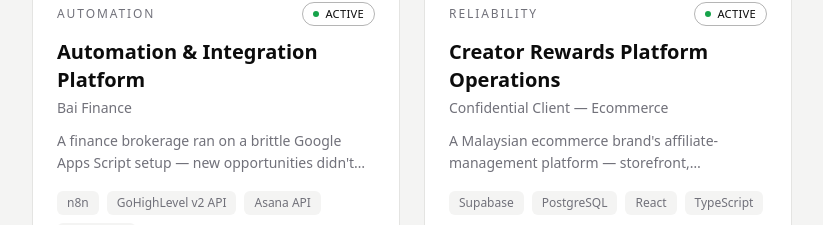
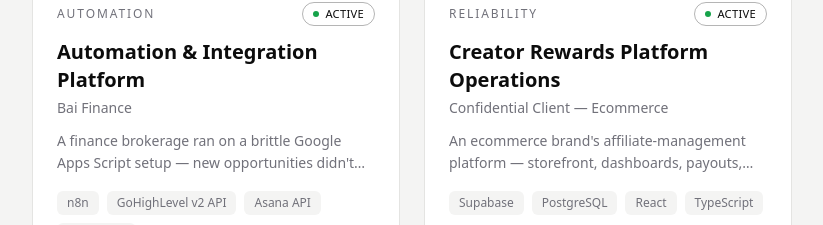
Before and after one commit to KoolDudeGameDev/portfolio, a Next.js app: page /portfolio/ in a window 1280 px wide. Shown: the part 3380-3605 px from the top of the page, without its empty margins (32-855 px from the left). Built offline with nearby package versions, Linux system fonts and the light colour scheme.

Commit message:
drop the malaysia mentions

```diff
--- a/content/experience.ts
+++ b/content/experience.ts
@@ -19,9 +19,9 @@
     period: "Jun 2026 — Sep 2026",
     role: "Technical Operations Engineer (Agency Contract)",
     org: "Confidential Client — Ecommerce",
-    location: "Remote — Malaysia",
+    location: "Remote",
     summary:
-      "Placed by a software agency as the sole engineer on one client product — a Malaysian affiliate-rewards ecommerce platform — owning uptime monitoring, incident response, security review of live endpoints, Supabase/PostgreSQL maintenance, and React/TypeScript feature work under a tiered SLA, in direct contact with the client.",
+      "Placed by a software agency as the sole engineer on one client product — an affiliate-rewards ecommerce platform — owning uptime monitoring, incident response, security review of live endpoints, Supabase/PostgreSQL maintenance, and React/TypeScript feature work under a tiered SLA, in direct contact with the client.",
   },
   {
     period: "Jun 2025 — May 2026",
--- a/content/work.ts
+++ b/content/work.ts
@@ -133,7 +133,7 @@
     status: "Active",
     featured: true,
     problem:
-      "A Malaysian ecommerce brand's affiliate-management platform — storefront, dashboards, payouts, messaging — had one engineer available to keep it alive, and its failures surfaced as wrong numbers rather than as errors.",
+      "An ecommerce brand's affiliate-management platform — storefront, dashboards, payouts, messaging — had one engineer available to keep it alive, and its failures surfaced as wrong numbers rather than as errors.",
     build:
       "Took sole ownership of production: uptime monitoring, incident response, security review, database maintenance, and feature work across 17 Supabase Edge Functions, two role-gated dashboards, and a self-hosted automation stack.",
     results: [
```
